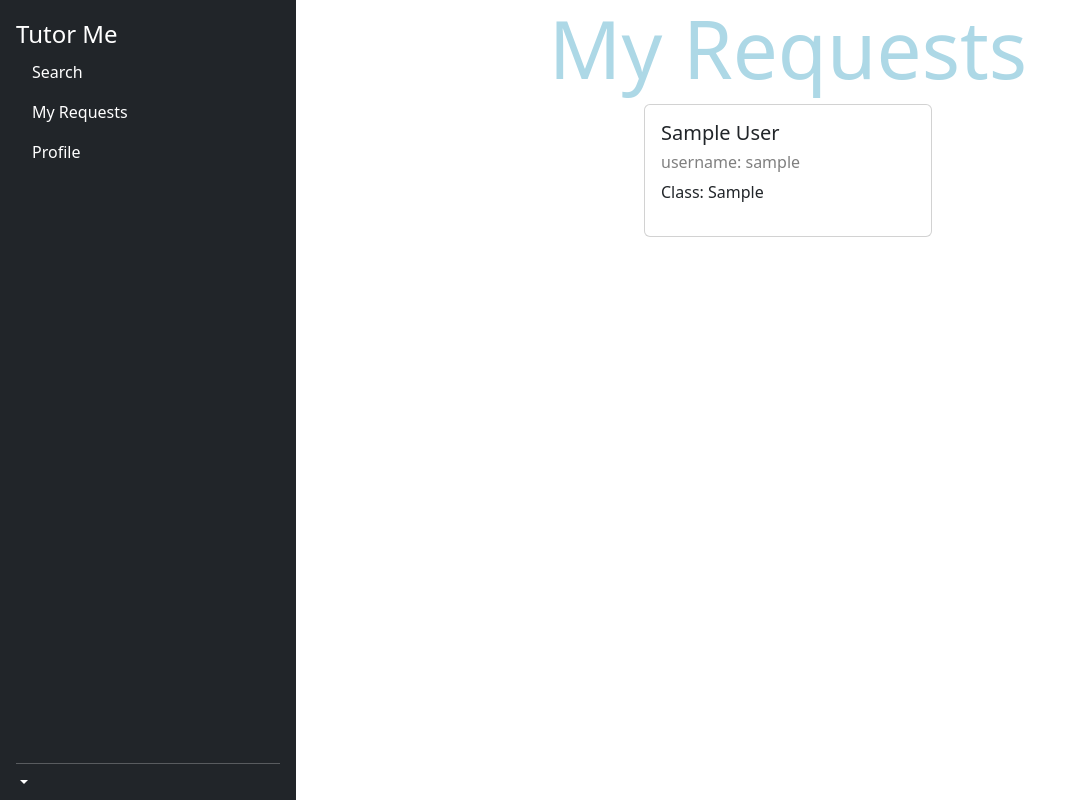
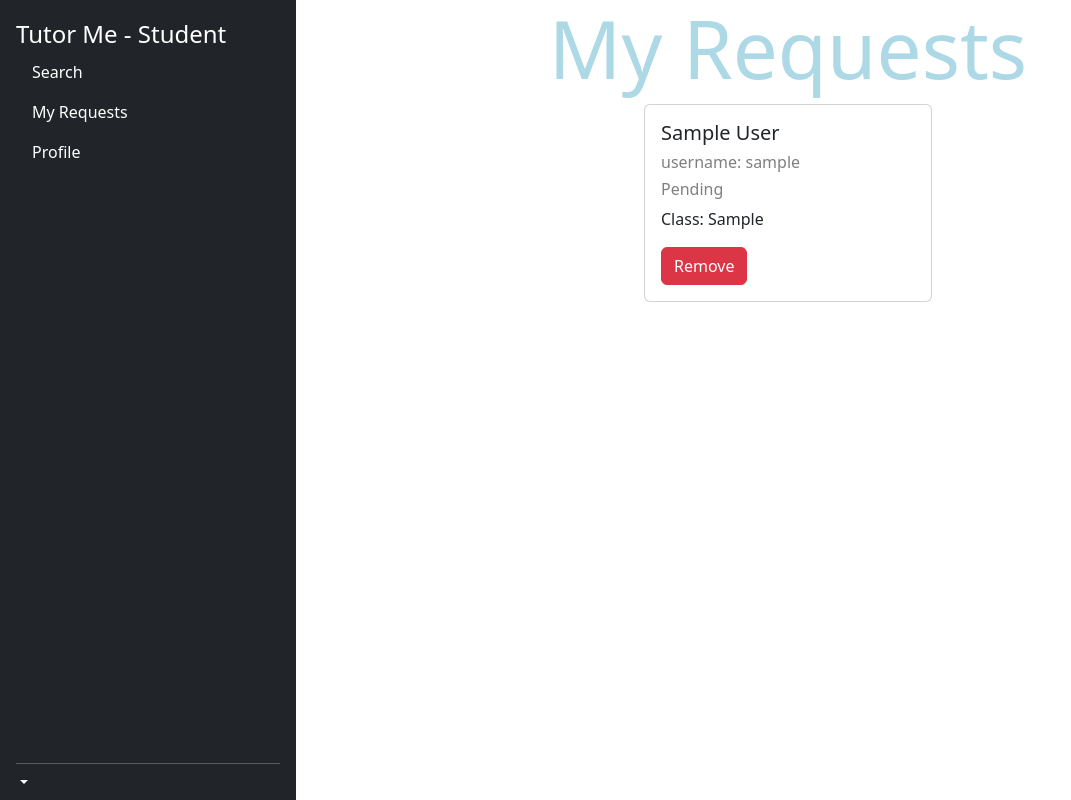
Before and after one commit to saarthak2002/TutorMe, a Django app: page /tutorme/requests/ in a window 1280 px wide. Shown: the whole page, without its empty margins (0-1071 px from the left). Run offline with Django 4.2, Linux system fonts and the light colour scheme; tables that the repository leaves empty hold one stand-in row (values such as "Sample post"); some libraries are stand-ins or nearby versions.

Commit message:
added student can remove requests

```diff
--- a/tutorme/static/tutorme/request.js
+++ b/tutorme/static/tutorme/request.js
@@ -1,10 +1,12 @@
  if (document.readyState !== 'loading') {
     handleButtonPress();
     handleCardButtonPress();
+    handleCardRemovePress();
 } else {
     document.addEventListener('DOMContentLoaded', function () {
         handleButtonPress();
         handleCardButtonPress();
+        handleCardRemovePress();
     });
 }
 
@@ -56,3 +58,32 @@ function handleCardButtonPress() {
         });
     });
 }
+
+function handleCardRemovePress() {
+    const buttons = document.querySelectorAll('.request-card-remove-button');
+    buttons.forEach(function(button) {
+        button.addEventListener('click', function() {
+
+            var csrftoken = Cookies.get('csrftoken');
+            const from = this.getAttribute('from_user');
+            const to = this.getAttribute('to_tutor');
+            const course = this.getAttribute('course');
+            const url = new URL(window.location.href);
+
+
+            url.searchParams.set('from', encodeURIComponent(from));
+            this.disabled = true;
+            this.innerHTML = "Removed";
+
+            const xhr = new XMLHttpRequest();
+            xhr.open('POST', url.toString());
+            const formData = new FormData();
+            formData.append('from', from);
+            formData.append('to', to);
+            formData.append('course', course);
+            formData.append('csrfmiddlewaretoken', csrftoken);
+            xhr.send(formData);
+
+        });
+    });
+}
--- a/tutorme/templates/tutorme/navMenu.html
+++ b/tutorme/templates/tutorme/navMenu.html
@@ -1,6 +1,6 @@
 <div class="d-flex flex-column flex-shrink-0 p-3 text-white bg-dark" style="min-height: 100vh; height: 100%;">
-    <a href="/" class="d-flex align-items-center mb-3 mb-md-0 me-md-auto text-white text-decoration-none">
-      <span class="fs-4">Tutor Me</span>
+    <a href="#" class="d-flex align-items-center mb-3 mb-md-0 me-md-auto text-white text-decoration-none">
+      <span class="fs-4">Tutor Me - Student</span>
     </a>
     <ul class="nav nav-pills flex-column mb-auto">
       <li class="nav-item">
--- a/tutorme/templates/tutorme/studentRequestsView.html
+++ b/tutorme/templates/tutorme/studentRequestsView.html
@@ -9,6 +9,8 @@
         {% bootstrap_messages %}
 
         {% load socialaccount %}
+
+        <script src="https://cdn.jsdelivr.net/npm/js-cookie@3.0.1/dist/js.cookie.min.js"></script>
 
         {% load static %}
         <link rel="stylesheet" href="{% static 'tutorme/index.css' %}" />
@@ -26,15 +28,16 @@
 
                 <div class="col-9">
                     <h1 class="display-1 heading"> My Requests</h1>
-                    <div class="d-flex justify-content-center" style="gap: 10px;">
+                    <div class="d-flex justify-content-center flex-wrap" style="gap: 10px;">
                         {% for request in request_list %}
                         <div class="card" style="width: 18rem;">
                             <div class="card-body">
                               <h5 class="card-title">{{ request.tutor_name }}</h5>
                               <h6 class="text-black-50">username: {{ request.to_tutor }}</h6>
-                              <h6 class="text-black-50"></h6>
+                              <h6 class="text-black-50">{{ request.status}}</h6>
                               <p class="card-text">Class: {{ request.course }}</p>
                               {% csrf_token %}
+                              <button type="submit" class="btn btn-danger request-card-remove-button" from_user="{{ user.username }}" to_tutor = "{{ request.to_tutor }}" course = "{{ request.course }}">Remove</button>
                             </div>
                         </div>
                         {% endfor %}
--- a/tutorme/templates/tutorme/studentView.html
+++ b/tutorme/templates/tutorme/studentView.html
@@ -68,7 +68,7 @@
                         {% include "tutorme/cardView.html" %}
                     </div>
                 </div>
-
+                <br>
                 {% else %}
                 {% endif %}
             </div>
--- a/tutorme/views.py
+++ b/tutorme/views.py
@@ -16,9 +16,6 @@ def index(request):
         course = request.POST.get('course')
         user_student = AppUser.objects.filter(user__username__contains = from_student).first()
         user_tutor = AppUser.objects.filter(user__username__contains = to_tutor).first()
-        print(from_student,to_tutor,course)
-        print(user_student)
-        print(user_tutor)
 
         new_request , created = Request.objects.get_or_create(
             from_student = user_student,
@@ -49,13 +46,28 @@ def index(request):
 
 def student_requests_view(request):
     request_list = []
+
+    if request.method == 'POST':
+        remove_from_student = request.POST.get('from') #username
+        remove_to_tutor = request.POST.get('to')
+        remove_course = request.POST.get('course')
+        user_student = AppUser.objects.filter(user__username__contains = remove_from_student).first()
+        user_tutor = AppUser.objects.filter(user__username__contains = remove_to_tutor).first()
+
+        remove_query = Request.objects.filter(
+            from_student = user_student,
+            to_tutor = user_tutor,
+            course = remove_course
+        ).delete()
+
     username = request.user.username
     query_result = Request.objects.filter(from_student__user__username__contains = username)
     for item in query_result:
         to_tutor = item.to_tutor.user.username
         tutor_name = item.to_tutor.user.first_name + ' ' + item.to_tutor.user.last_name
         course = item.course
-        request_list.append({'to_tutor':to_tutor, 'tutor_name':tutor_name, 'course':course})
+        status = 'Pending' if item.status == 1 else 'Accepted' if item.status == 2 else 'Declined'
+        request_list.append({'to_tutor':to_tutor, 'tutor_name':tutor_name, 'course':course, 'status':status})
 
     context = {'request_list': request_list}
     return render(request, 'tutorme/studentRequestsView.html', context)
```
Also changed, not shown: tutorme/templates/tutorme/cardView.html (+3 -5 lines).
